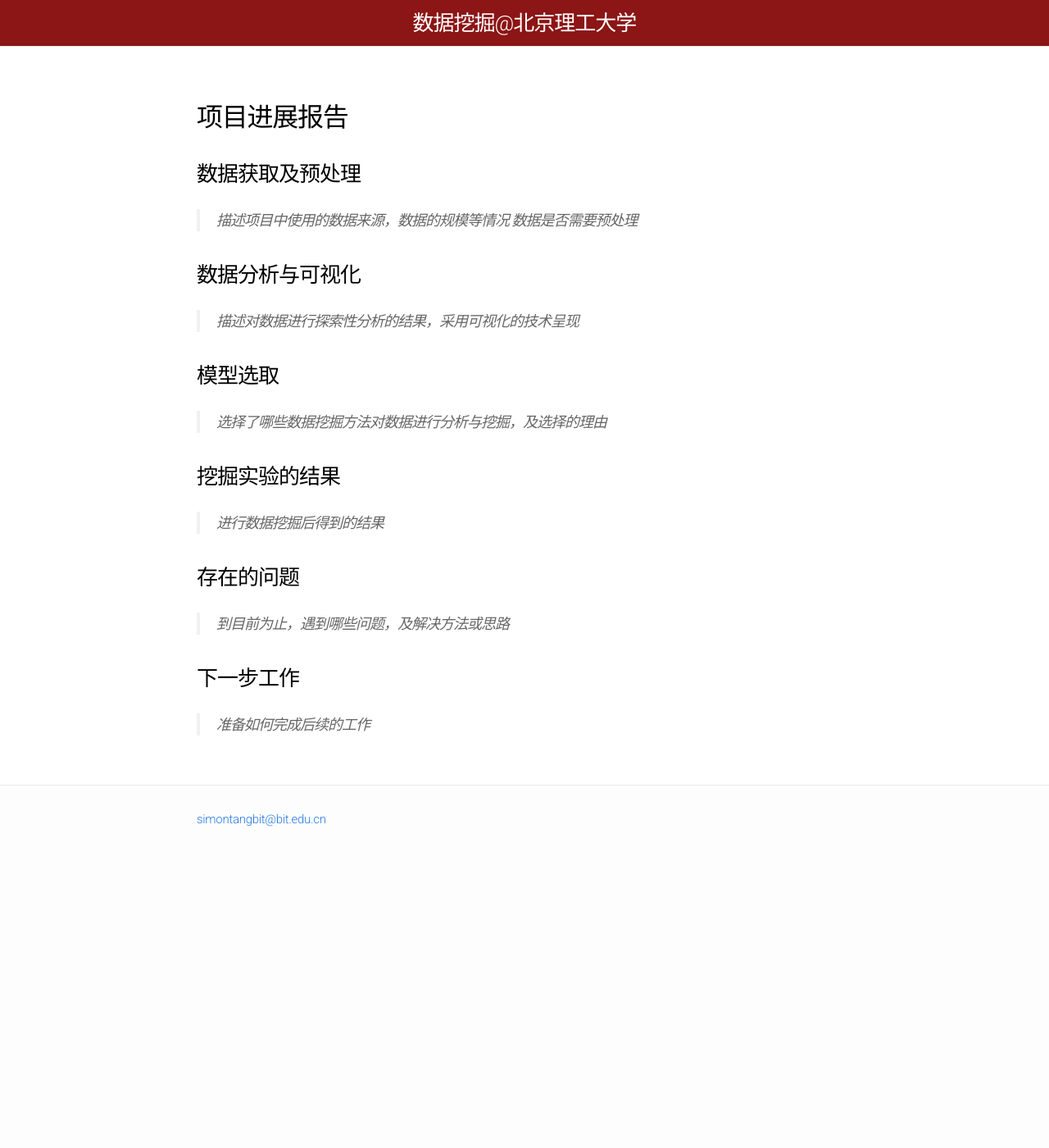
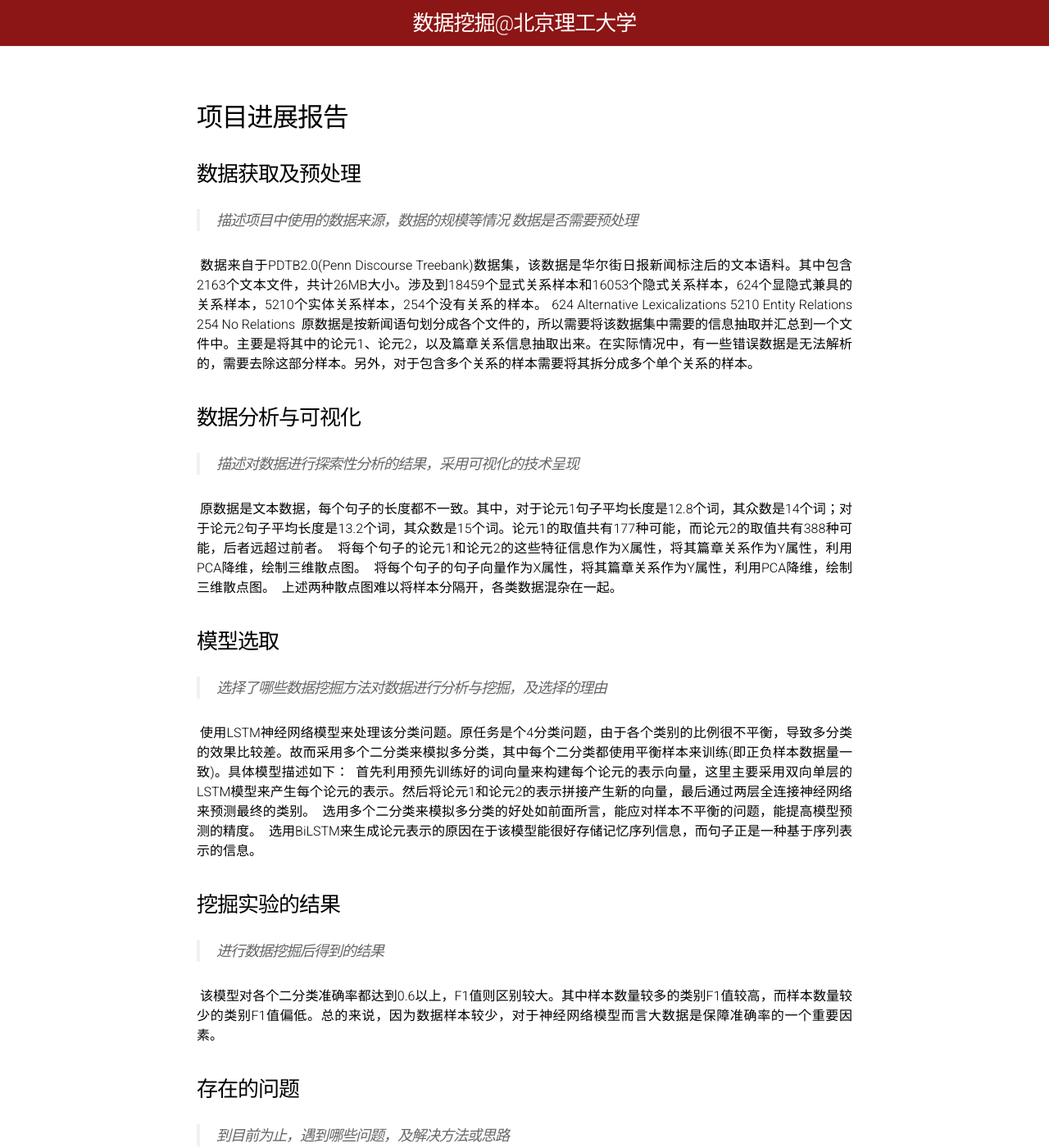
Before and after one commit to BITDM/bitdm.github.io, a Jekyll site: the page built from 2018/projects/P10/midterm.md, in a window 1280 px wide and 1400 px high. Shown: the whole window at 82% size. Built offline with Jekyll 4.4.1, drawn with Linux system fonts in a browser that asks for light colours; our own code applies the rules of GitHub Pages for plain Markdown files; some of the changed text lies outside the part shown.

Commit message:
Update midterm.md
提交中期报告

```diff
--- a/2018/projects/P10/midterm.md
+++ b/2018/projects/P10/midterm.md
@@ -11,22 +11,44 @@ permalink: /2018/projects/p10/midterm/
 > 描述项目中使用的数据来源，数据的规模等情况
 > 数据是否需要预处理
 
+  数据来自于PDTB2.0(Penn Discourse Treebank)数据集，该数据是华尔街日报新闻标注后的文本语料。其中包含2163个文本文件，共计26MB大小。涉及到18459个显式关系样本和16053个隐式关系样本，624个显隐式兼具的关系样本，5210个实体关系样本，254个没有关系的样本。
+624 Alternative Lexicalizations
+5210 Entity Relations
+254 No Relations
+  原数据是按新闻语句划分成各个文件的，所以需要将该数据集中需要的信息抽取并汇总到一个文件中。主要是将其中的论元1、论元2，以及篇章关系信息抽取出来。在实际情况中，有一些错误数据是无法解析的，需要去除这部分样本。另外，对于包含多个关系的样本需要将其拆分成多个单个关系的样本。
+
 ### 数据分析与可视化
 
 > 描述对数据进行探索性分析的结果，采用可视化的技术呈现
+
+  原数据是文本数据，每个句子的长度都不一致。其中，对于论元1句子平均长度是12.8个词，其众数是14个词；对于论元2句子平均长度是13.2个词，其众数是15个词。论元1的取值共有177种可能，而论元2的取值共有388种可能，后者远超过前者。
+  将每个句子的论元1和论元2的这些特征信息作为X属性，将其篇章关系作为Y属性，利用PCA降维，绘制三维散点图。
+  将每个句子的句子向量作为X属性，将其篇章关系作为Y属性，利用PCA降维，绘制三维散点图。
+  上述两种散点图难以将样本分隔开，各类数据混杂在一起。
 
 ### 模型选取
 
 > 选择了哪些数据挖掘方法对数据进行分析与挖掘，及选择的理由
 
+  使用LSTM神经网络模型来处理该分类问题。原任务是个4分类问题，由于各个类别的比例很不平衡，导致多分类的效果比较差。故而采用多个二分类来模拟多分类，其中每个二分类都使用平衡样本来训练(即正负样本数据量一致)。具体模型描述如下：
+  首先利用预先训练好的词向量来构建每个论元的表示向量，这里主要采用双向单层的LSTM模型来产生每个论元的表示。然后将论元1和论元2的表示拼接产生新的向量，最后通过两层全连接神经网络来预测最终的类别。
+  选用多个二分类来模拟多分类的好处如前面所言，能应对样本不平衡的问题，能提高模型预测的精度。
+  选用BiLSTM来生成论元表示的原因在于该模型能很好存储记忆序列信息，而句子正是一种基于序列表示的信息。
+
 ### 挖掘实验的结果
 
 > 进行数据挖掘后得到的结果
+
+  该模型对各个二分类准确率都达到0.6以上，F1值则区别较大。其中样本数量较多的类别F1值较高，而样本数量较少的类别F1值偏低。总的来说，因为数据样本较少，对于神经网络模型而言大数据是保障准确率的一个重要因素。
 
 ### 存在的问题
 
 > 到目前为止，遇到哪些问题，及解决方法或思路
 
+  如上述所言，数据样本较少导致准确度不高。可以自己额外在网络上爬取一些显式关系的数据，将其加入模型来训练。另外，可以考虑加入世界知识，这对于篇章分析任务而言很重要。因为人在分析篇章关系的时候主要就是利用了很多额外的世界知识，从而能精准判别。借鉴人的思考方式，将知识融入模型应该也能提升精度。
+
 ### 下一步工作
 
 > 准备如何完成后续的工作
+
+  针对上述两个问题加以完善：1、额外扩充训练样本；2、融入世界知识
```
